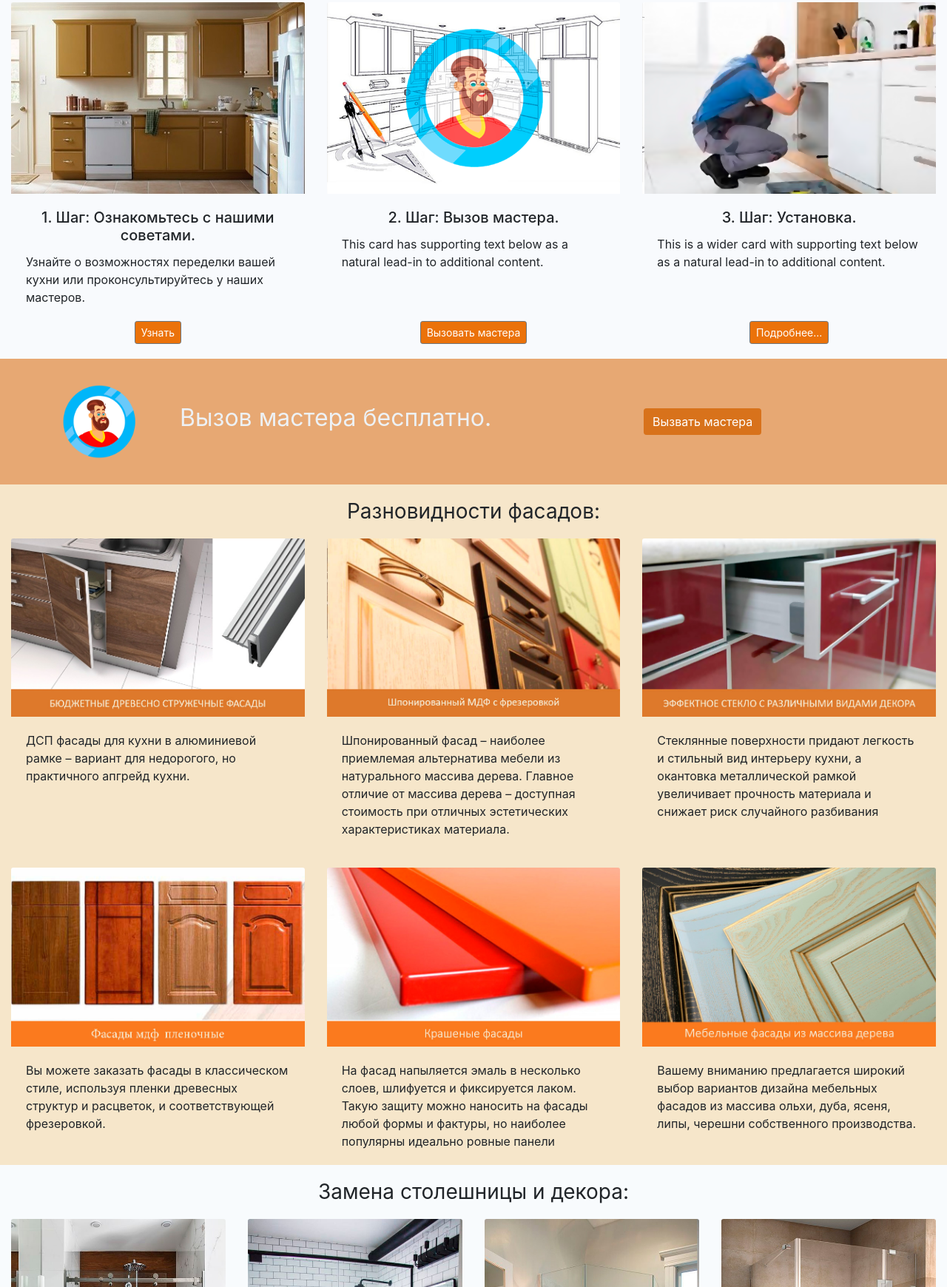
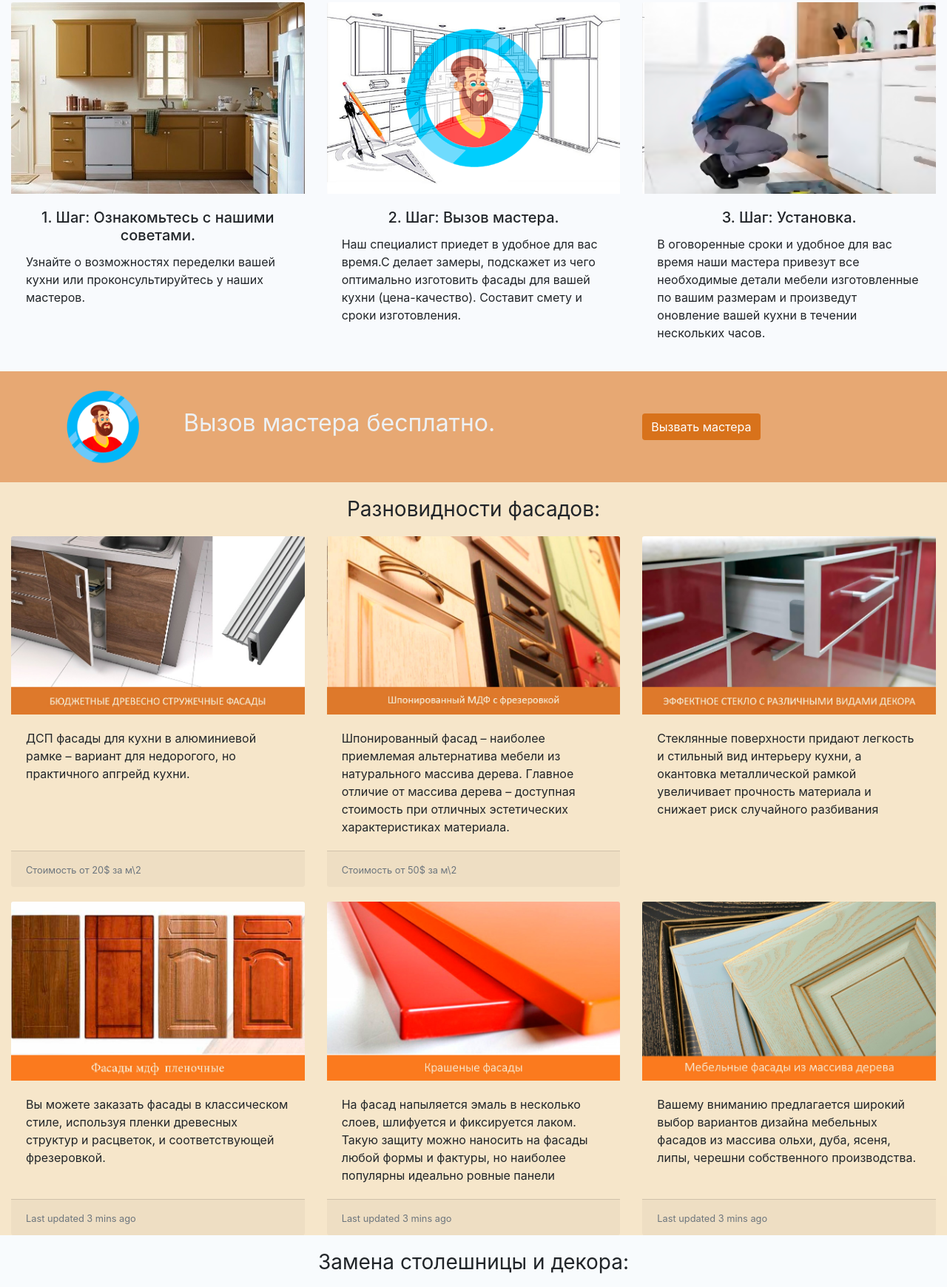
Before and after one commit to Vinaliy/Kuchnj2, a plain HTML site: page index.html in a window 1280 px wide. Shown: the part 697-2437 px from the top of the page at 74% size. Drawn offline with nearby package versions, Linux system fonts and the light colour scheme.

Commit message:
ыуцу

```diff
--- a/index.html
+++ b/index.html
@@ -28,7 +28,7 @@
              <div class="collapse navbar-collapse justify-content-end" id="navcol-1">
                 <ul class="nav navbar-nav">
                   <li class="nav-item" role="presentation"><a class="nav-link navbar-brand" href="tel:+380674804439"><span style="margin-right:5px;">г. Одесса </span>
-   <img src="assets/img/tel2.png" height="30" class="1" alt=""> 067 480-44-39</a>
+   <img src="assets/img/tel2.png" height="30" class="1" alt=""> 067 281-82-16</a>
    </li>
 
                     </ul>
@@ -47,9 +47,9 @@
       <div class="carousel-item active">
         <img src="assets/img/steklo-slayd-1.jpg" class="d-block w-100" alt="...">
         <div class="hed-text d-none d-md-block"><h1 style="font-weight: 400 !important;">Измени дизайн кухни на новый!</h1></div>
-        <div class="hed-text-2 d-none d-md-block"><h1 style="font-weight: 400 !important;">Замена фасадов на новые: от <span class="badge" style="background-color:rgba(253, 233, 85, 0.44);">300 грн.</span></h1></div>
+        <div class="hed-text-2 d-none d-md-block"><h1 style="font-weight: 400 !important;">Замена фасадов на новые: от <span class="badge" style="background-color:rgba(253, 233, 85, 0.44);">300 грн.\м2</span></h1></div>
         <div class="carousel-my-caption d-none d-md-block"> <a href="#"><img src="assets/img/tel.png" class="mx-auto d-block" height="100" alt="..."></a>
-        <a href="tel:+380674804439" type="button" class="btn btn-info" style=" margin-top: 20px; margin-bottom:20px; background-color:#eb720a; border:0;"> Позвонить консультанту</a>
+        <a href="tel:+380672818216" type="button" class="btn btn-info" style=" margin-top: 20px; margin-bottom:20px; background-color:#eb720a; border:0;"> Позвонить консультанту</a>
           <h5>Новые технологии.</h5>
           <h5>Современные материалы.</h5>
         </div>
@@ -61,7 +61,7 @@
         <img src="assets/img/steklo-slayd-2.jpg" class="d-block w-100" alt="...">
         <div class="hed-text d-none d-md-block"><h1 style="font-weight: 400 !important;">Апгрейд кухни - это эканомия на 80%.</h1></div>
         <div class="hed-text-2 d-none d-md-block"><h1 style="font-weight: 400 !important;">Это быстро и не дорого. <span class="badge" style="background-color:rgba(253, 233, 85, 0.44);">Позвонть: 067 480 44 39</span></h1></div>
-        <div class="carousel-my-caption d-none d-md-block"> <a href="#"><img src="assets/img/tel.png" class="mx-auto d-block" height="100" alt="..."></a>
+        <div class="carousel-my-caption d-none d-md-block"> <a href="tel:+380674804439"><img src="assets/img/tel.png" class="mx-auto d-block" height="100" alt="..."></a>
         <a href="tel:+380674804439" type="button" class="btn btn-info" style=" margin-top: 20px; margin-bottom:20px; background-color:#eb720a; border:0;"> Вызвать мастера</a>
           <h5>Полный цикл производства.</h5>
           <h5>Выезд мастера в пределах Одессы (кроме ж.м Котовский) бесплатно.</h5>
@@ -74,7 +74,7 @@
         <img src="assets/img/steklo-slayd-3.jpg" class="d-block w-100" alt="...">
         <div class="hed-text d-none d-md-block"><h1 style="font-weight: 400 !important;">Большой выбор вариантов фасадов.</h1></div>
         <div class="hed-text-2 d-none d-md-block"><h1 style="font-weight: 400 !important;">От недорогих отделок фасадов до эксклюзива.</h1></div>
-        <div class="carousel-my-caption d-none d-md-block"> <a href="#"><img src="assets/img/tel.png" class="mx-auto d-block" height="100" alt="..."></a>
+        <div class="carousel-my-caption d-none d-md-block"> <a href="tel:+380672818216"><img src="assets/img/tel.png" class="mx-auto d-block" height="100" alt="..."></a>
         <a href="tel:+380674804439" type="button" class="btn btn-info" style=" margin-top: 20px; margin-bottom:20px; background-color:#eb720a; border:0;"> Позвонить консультанту</a>
           <h5>Ламинированные фасады. Крашенные фасады.</h5>
           <h5>Деревянные и шпонированные фасады.</h5>
@@ -99,7 +99,7 @@
     </section>
 
     <div class="container-fluid" id="main_content-1"  style="background-color: rgba(199, 217, 238, 0.13);">
-    <h3 class="text-center" style="font-weight: 400 !important;">Апгрейд кухни - это просто!</h3>
+    <h3 class="text-center" style="font-weight: 400 !important;">Обновить кухню - это просто!</h3>
     <p class="text-center">Всего 3 простых шага:</p>
 
     <div class="card-deck" style="margin-top:20px; padding-bottom: 20px;">
@@ -110,28 +110,28 @@
       <p class="card-text">Узнайте о возможностях переделки вашей кухни или проконсультируйтесь у наших мастеров.</p>
     </div>
 
-      <a href="#" type="button" class="btn btn-secondary btn-sm mx-auto" style=" background-color:#eb720a;">Узнать</a>
+     <!-- <a href="tel:+380674804439" type="button" class="btn btn-secondary btn-sm mx-auto" style=" background-color:#eb720a;">Узнать</a>-->
 
   </div>
   <div class="card bg-transparent" style="border:0;">
     <img src="assets/img/men2.png" class="card-img-top mx-auto d-block"  alt="...">
     <div class="card-body">
       <h5 class="card-title text-center">2. Шаг: Вызов мастера.</h5>
-      <p class="card-text">This card has supporting text below as a natural lead-in to additional content.</p>
+      <p class="card-text">Наш специалист приедет в удобное для вас время.С делает замеры, подскажет из чего оптимально изготовить фасады для вашей кухни (цена-качество). Составит смету и сроки изготовления.</p>
     </div>
-  <a href="tel:+380674804439" type="button" class="btn btn-secondary btn-sm mx-auto" style=" background-color:#eb720a;">Вызовать мастера</a>
+  <!--<a href="tel:+380674804439" type="button" class="btn btn-secondary btn-sm mx-auto" style=" background-color:#eb720a;">Вызовать мастера</a>-->
   </div>
   <div class="card bg-transparent" style="border:0;">
     <img src="assets/img/men3.png" class="card-img-top mx-auto d-block"  alt="...">
     <div class="card-body">
       <h5 class="card-title text-center">3. Шаг: Установка.</h5>
-      <p class="card-text">This is a wider card with supporting text below as a natural lead-in to additional content. </p>
+      <p class="card-text">В оговоренные сроки и удобное для вас время наши мастера привезут все необходимые детали мебели изготовленные по вашим размерам и произведут оновление вашей кухни в течении нескольких часов. </p>
     </div>
-  <a href="#" type="button" class="btn btn-secondary btn-sm mx-auto" style=" background-color:#eb720a;">Подробнее...</a>
+ <!-- <a href="tel:+380674804439" type="button" class="btn btn-secondary btn-sm mx-auto" style=" background-color:#eb720a;">Подробнее...</a>-->
   </div>
 </div>
 </div>
- <div class="container-fluid" id="main_content-v"  style="background-color: rgba(216, 114, 27, 0.61); padding: 10px;">
+ <div class="container-fluid" id="main_content-v"  style="background-color: rgba(216, 114, 27, 0.61);">
  <div class="row align-items-center" style="height:150px;">
     <div class="d-flex col-sm-8 align-items-center" style="padding-left: 5em;">
     <img src="assets/img/men.png" height="100" class="d-block" style="float:left; margin-right:50px;" alt="...">
@@ -139,12 +139,11 @@
     </div>
 
     <div class="col-sm-4">
-      <button type="button" class="btn btn-info text-center" style=" /*margin-top: 20px; margin-bottom:20px;*/ background-color:rgb(216, 114, 27); border:0;">Вызвать мастера</button>
+      <a href="tel:+380672818216" role="button" class="btn btn-info text-center" style="background-color:rgb(216, 114, 27); border:0;">Вызвать мастера </a>
     </div>
   </div>
+    </div>
 
-
-    </div>
  <div class="container-fluid" id="main_content-2"  style="background-color: rgba(241, 218, 175, 0.66);">
     <h3 class="text-center" style="font-weight: 400 !important;">Разновидности фасадов:</h3>
 
@@ -157,6 +156,9 @@
       <p class="card-text">ДСП фасады для кухни в алюминиевой рамке – вариант для недорогого, но практичного апгрейд кухни.
 </p>
     </div>
+    <div class="card-footer">
+      <small class="text-muted">Стоимость от 20$ за м\2</small>
+    </div>
   </div>
 
   <div class="card bg-transparent" style="border:0;">
@@ -165,7 +167,9 @@
 
       <p class="card-text">Шпонированный фасад – наиболее приемлемая альтернатива мебели из натурального массива дерева. Главное отличие от массива дерева – доступная стоимость при отличных эстетических характеристиках материала.</p>
     </div>
-
+<div class="card-footer">
+      <small class="text-muted">Стоимость от 50$ за м\2</small>
+    </div>
   </div>
   <div class="card bg-transparent" style="border:0;">
     <img src="assets/img/3.jpg" class="card-img-top mx-auto d-block"  alt="...">
@@ -185,6 +189,9 @@
       <p class="card-text">Вы можете заказать фасады в классическом стиле, используя пленки древесных структур и расцветок, и соответствующей фрезеровкой.
 </p>
     </div>
+    <div class="card-footer">
+      <small class="text-muted">Last updated 3 mins ago</small>
+    </div>
   </div>
 
   <div class="card bg-transparent" style="border:0;">
@@ -193,7 +200,9 @@
 
       <p class="card-text">На фасад напыляется эмаль в несколько слоев, шлифуется и фиксируется лаком. Такую защиту можно наносить на фасады любой формы и фактуры, но наиболее популярны идеально ровные панели</p>
     </div>
-
+<div class="card-footer">
+      <small class="text-muted">Last updated 3 mins ago</small>
+    </div>
   </div>
   <div class="card bg-transparent" style="border:0;">
     <img src="assets/img/6.jpg" class="card-img-top mx-auto d-block"  alt="...">
@@ -201,8 +210,10 @@
 
       <p class="card-text">Вашему вниманию предлагается широкий выбор вариантов дизайна мебельных фасадов из массива ольхи, дуба, ясеня, липы, черешни собственного производства.</p>
     </div>
-
-  </div>
+ <div class="card-footer">
+      <small class="text-muted">Last updated 3 mins ago</small>
+    </div>
+      </div>
 </div>
 
         </div>
@@ -216,17 +227,19 @@
     <img src="assets/img/g1.jpg" class="card-img-top mx-auto d-block"  alt="...">
     <div class="card-body">
 
-      <p class="card-text">This is a wider card with supporting text below as a natural lead-in to additional content.</p>
+      <p class="card-text">Замена столешници</p>
     </div>
 
-
+     <div class="card-footer">
+      <small class="text-muted">Last updated 3 mins ago</small>
+    </div>
 
   </div>
   <div class="card bg-transparent" style="border:0;">
     <img src="assets/img/g2.jpg" class="card-img-top mx-auto d-block"  alt="...">
     <div class="card-body">
 
-      <p class="card-text">This card has supporting text below as a natural lead-in to additional content.</p>
+      <p class="card-text">Замена фосадов и столешници</p>
     </div>
 
   </div>
@@ -234,7 +247,7 @@
     <img src="assets/img/g3.jpg" class="card-img-top mx-auto d-block"  alt="...">
     <div class="card-body">
 
-      <p class="card-text">This is a wider card with supporting text below as a natural lead-in to additional content.</p>
+      <p class="card-text">Вареанты столешниц</p>
     </div>
 
   </div>
@@ -243,14 +256,14 @@
     <img src="assets/img/g4.jpg" class="card-img-top mx-auto d-block"  alt="...">
     <div class="card-body">
 
-      <p class="card-text">This is a wider card with supporting text below as a natural lead-in to additional content.</p>
+      <p class="card-text">Замена форнитуры</p>
     </div>
 
   </div>
 </div>
         </div>
 
-<div class="container-fluid" id="main_content-v"  style="background-color: rgb(216, 114, 27); padding: 10px;">
+<!--<div class="container-fluid" id="main_content-v"  style="background-color: rgb(216, 114, 27);">
 <h2  class="font-weight-normal text-center" style="color:#EDF1F5;">Как нас найти:</h2>
  <div class="row align-items-center">
     <div class="col-sm-4 align-self-start" style="padding-left: 5em; color:#fff;">
@@ -266,7 +279,7 @@
   </div>
 
 
-    </div>
+    </div>-->
     <script src="https://cdnjs.cloudflare.com/ajax/libs/jquery/3.3.1/jquery.min.js"></script>
     <script src="https://cdnjs.cloudflare.com/ajax/libs/twitter-bootstrap/4.1.3/js/bootstrap.bundle.min.js"></script>
 </body>
```
